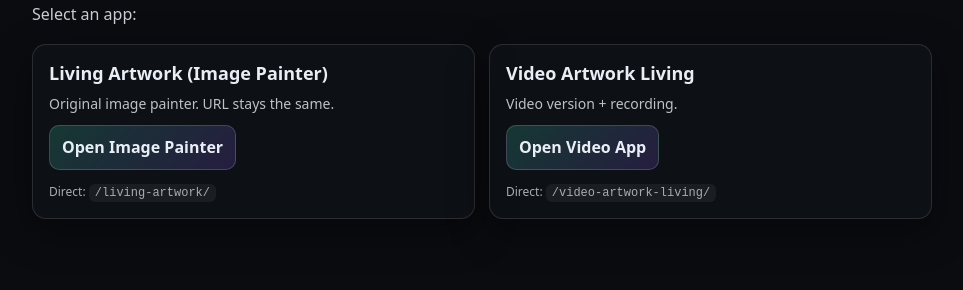
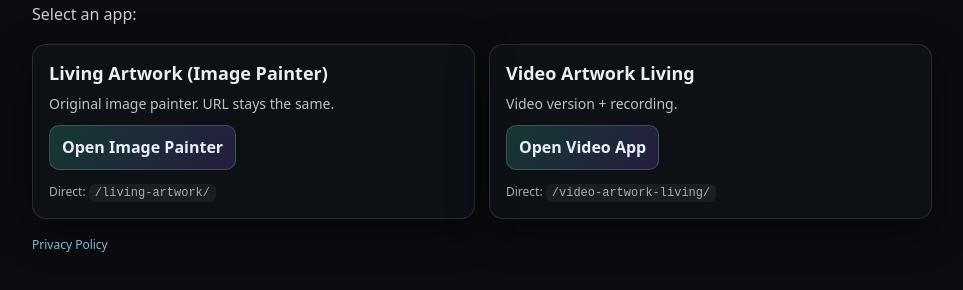
Before and after one commit to DS-DS-ship-it/DS-DS-ship-it.github.io, a plain HTML site: page index.html in a window 1280 px wide. Shown: the part 68-358 px from the top of the page, without its empty margins (158-1121 px from the left). Drawn offline with Linux system fonts and the light colour scheme.

Commit message:
Update hub + privacy link

```diff
--- a/index.html
+++ b/index.html
@@ -26,6 +26,9 @@
     }
     .small{ margin-top:14px; font-size:12px; opacity:.7; }
     code{ background:rgba(255,255,255,.08); padding:2px 6px; border-radius:6px; }
+    .footer{ margin-top:18px; opacity:.8; font-size:12px; }
+    .footer a{ color:#9fe5ff; text-decoration:none; }
+    .footer a:hover{ text-decoration:underline; }
   </style>
 </head>
 <body>
@@ -48,6 +51,10 @@
         <div class="small">Direct: <code>/video-artwork-living/</code></div>
       </div>
     </div>
+
+    <div class="footer">
+      <a href="/privacy.html">Privacy Policy</a>
+    </div>
   </div>
 </body>
 </html>
```
